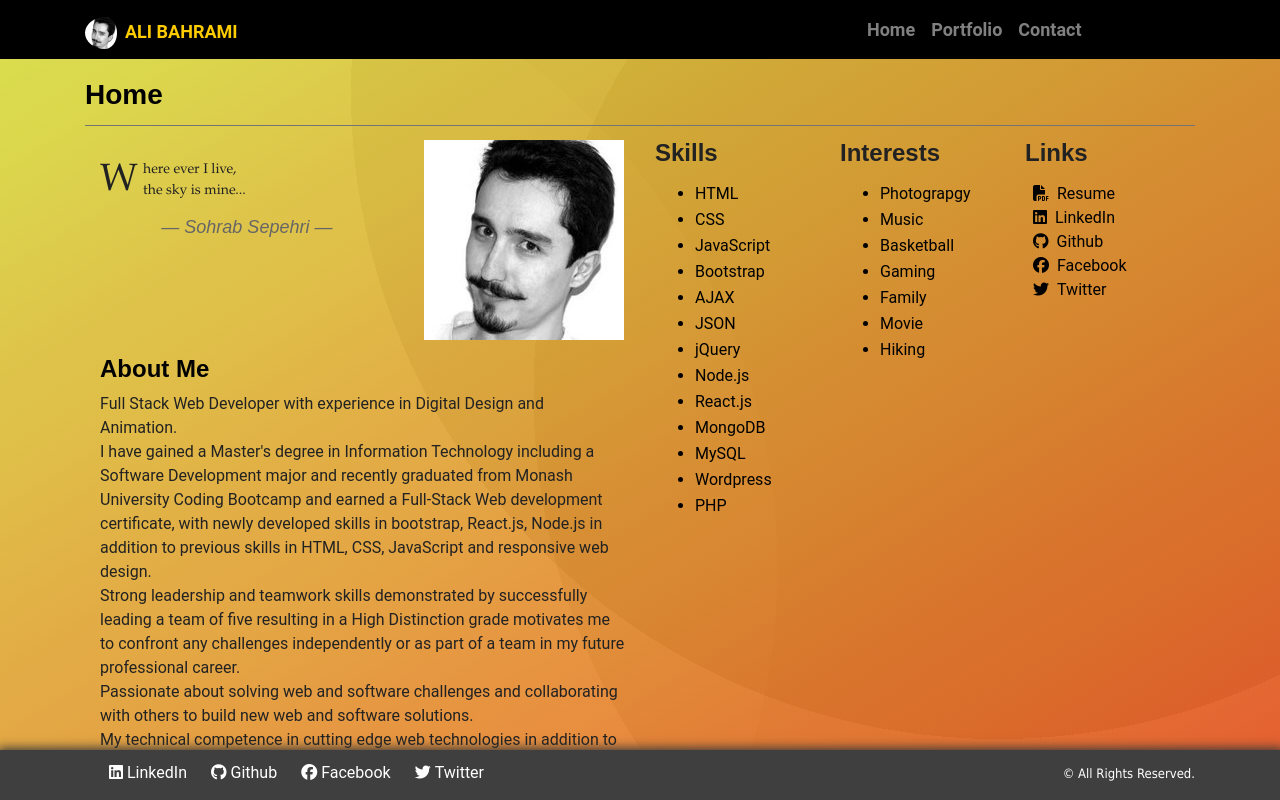
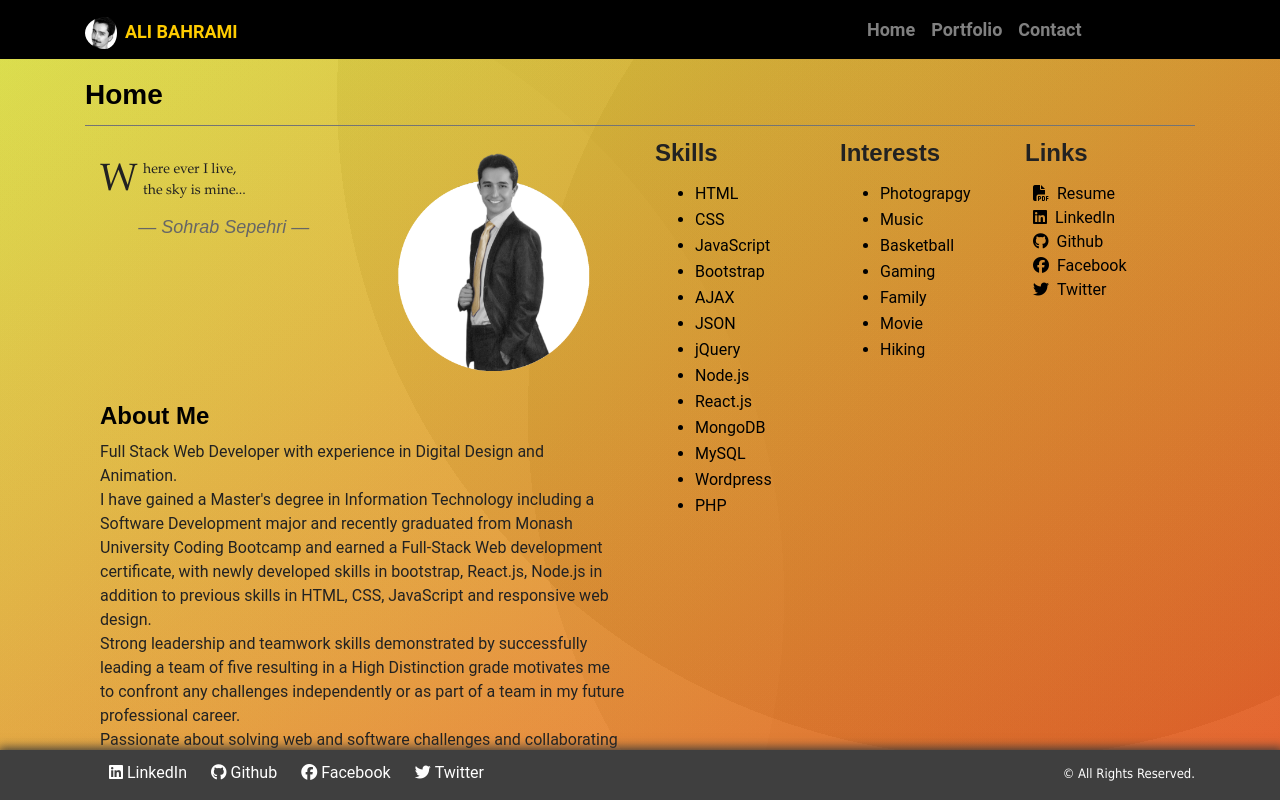
Before and after one commit to alibahrami633/react-portfolio, a React (Create React App) app: page / in a window 1280 px wide. Shown: the top 800 px of the page. Built offline with nearby package versions, Linux system fonts and the light colour scheme; no server answers; a web font is replaced by a local one.

Commit message:
added a new picture in Home page

```diff
--- a/src/pages/Home.js
+++ b/src/pages/Home.js
@@ -4,7 +4,7 @@ import Pageheader from "../components/Pageheader";
 import Maincontent from "../components/Maincontent"
 import "./style.css";
 import resumeUrl from "../assets/documents/AliBahrami-Resume.pdf";
-import aliPicUrl from "../assets/images/pic-ali.jpg";
+import aliPicUrl from "../assets/images/ali-portfolio-website.png";
 
 function Home() {
     return (
@@ -18,16 +18,16 @@ function Home() {
                 <Row>
                     <Col size="md-6">
                         <Row>
-                            <Col size="md-12 xl-7">
+                            <Col size="md-12 xl-6">
                                 <div className="poem">
                                     <p>Where ever I live, <br />
                                     the sky is mine...</p>
                                     <h2 className="name-cite">Sohrab Sepehri</h2>
                                 </div>
                             </Col>
-                            <Col size="md-12 xl-5">
+                            <Col size="md-12 xl-6">
                                 <div className="image-holder">
-                                    <img src={aliPicUrl} alt="Ali Bahrami" />
+                                    <img className="image-holder" src={aliPicUrl} alt="Ali Bahrami" />
                                 </div>
                             </Col>
                         </Row>
--- a/src/pages/style.css
+++ b/src/pages/style.css
@@ -24,6 +24,7 @@
 .image-holder {
     padding: 0rem 0.5rem 0.5rem 0rem;
     margin-bottom: 0.5rem;
+    width: 100%;
 }
 
 .poem {
```
Also changed, not shown: src/assets/images/ali-portfolio-website.png (added), src/assets/images/ali-website-500px.png (added).
